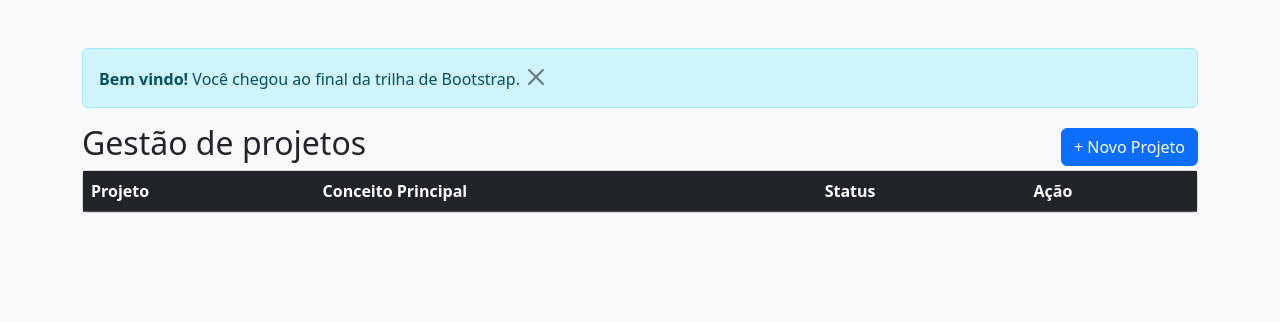
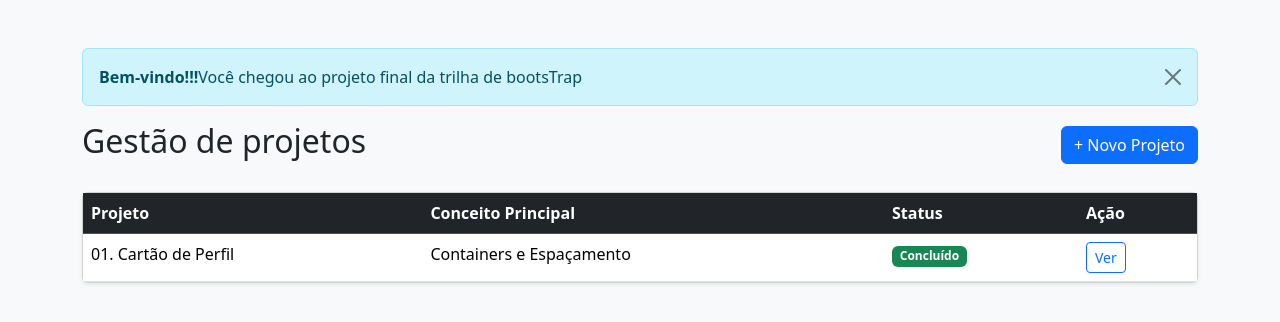
Before and after one commit to pedraoalvess/BOOTSTRAP_PEDRO, a plain HTML site: page PROJETO_05/index.html in a window 1280 px wide. Drawn offline with nearby package versions, Linux system fonts and the light colour scheme.

Commit message:
alterações

```diff
--- a/PROJETO_05/index.html
+++ b/PROJETO_05/index.html
@@ -6,25 +6,26 @@
     <title>Projeto 05 - Dashboard</title>
     <link rel="stylesheet" href="https://cdn.jsdelivr.net/npm/bootstrap@5.3.3/dist/css/bootstrap.min.css">
 </head>
+
 <body class="bg-light">
+
     <div class="container my-5">
-        <div class="alert alert-info alert-dimissible fade show" role="alert">
-            <strong>Bem vindo!</strong> Você chegou ao final da trilha de Bootstrap.
+        <div class="alert alert-info alert-dismissible fade show" role="alert">
+            <strong>Bem-vindo!!!</strong>Você chegou ao projeto final da trilha de bootsTrap
             <button class="btn-close" type="button" data-bs-dismiss="alert"></button>
         </div>
-
-        <!-- Cabeçalho com botão de modal -->
-         <div class="d-flex justify-content-between align-items-center">
+        <!--Cabeçalho com botão de modal-->
+        <div class="d-flex justify-content-between align-items-center mb-4">
             <h2>Gestão de projetos</h2>
-            <button class="btn btn-primary" data-bs-toggle="modal" data-bs-target="#modalNovoProjeto">
+            <button class="btn btn-primary" data-bs-toggle="modal" data-bs-target="modalNovoProjeto">
                 + Novo Projeto
             </button>
-         </div>
+        </div>
 
-         <!-- Tabela responsiva -->
-          <div class="card shadow-sn">
+        <!--Tabela Responsiva-->
+        <div class="card shadow-sm">
             <div class="table-responsive">
-                <table class="table table-hover align-middle mb-0">
+                <table class="table table-hover align middle mb-0">
                     <thead class="table-dark">
                         <tr>
                             <th>Projeto</th>
@@ -33,9 +34,21 @@
                             <th>Ação</th>
                         </tr>
                     </thead>
+                    <tbody>
+                        <tr>
+                            <td>01. Cartão de Perfil</td>
+                            <td>Containers e Espaçamento</td>
+                            <td><span class="badge bg-success">Concluído</span></td>
+                            <td><button class="btn btn-sm btn-outline-primary">Ver</button></td>
+                        </tr>
+                        <tr></tr>
+                        <tr></tr>
+                    </tbody>
                 </table>
             </div>
-          </div>
+        </div>
     </div>
+
 </body>
+
 </html>
```
